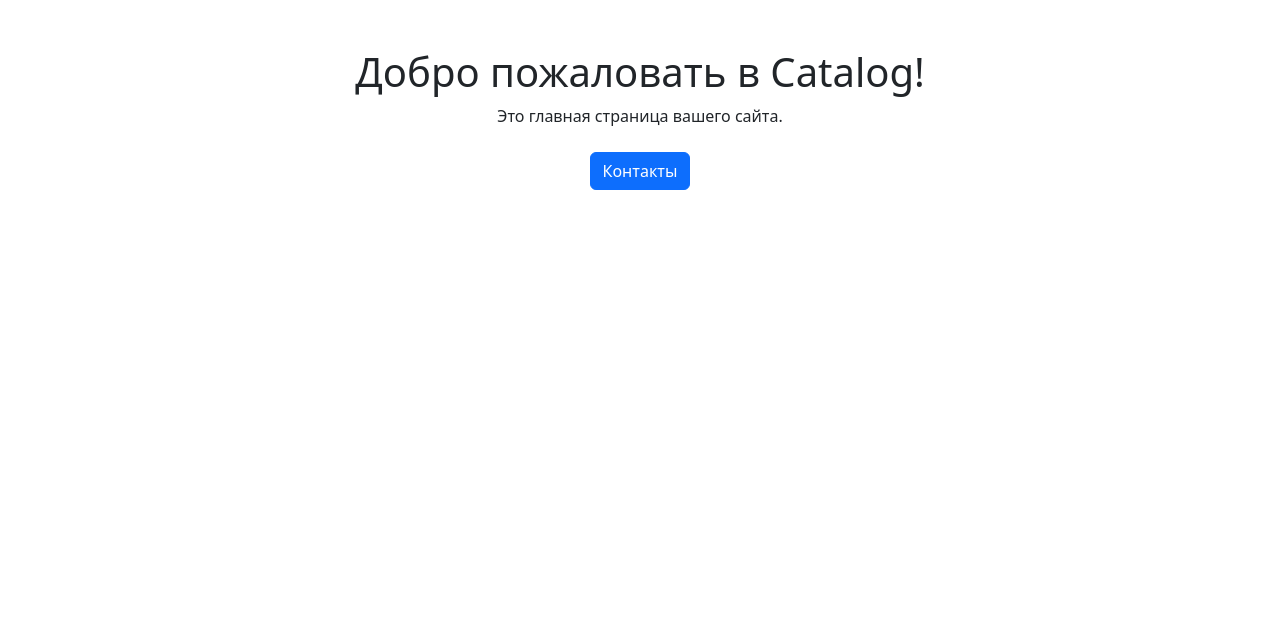
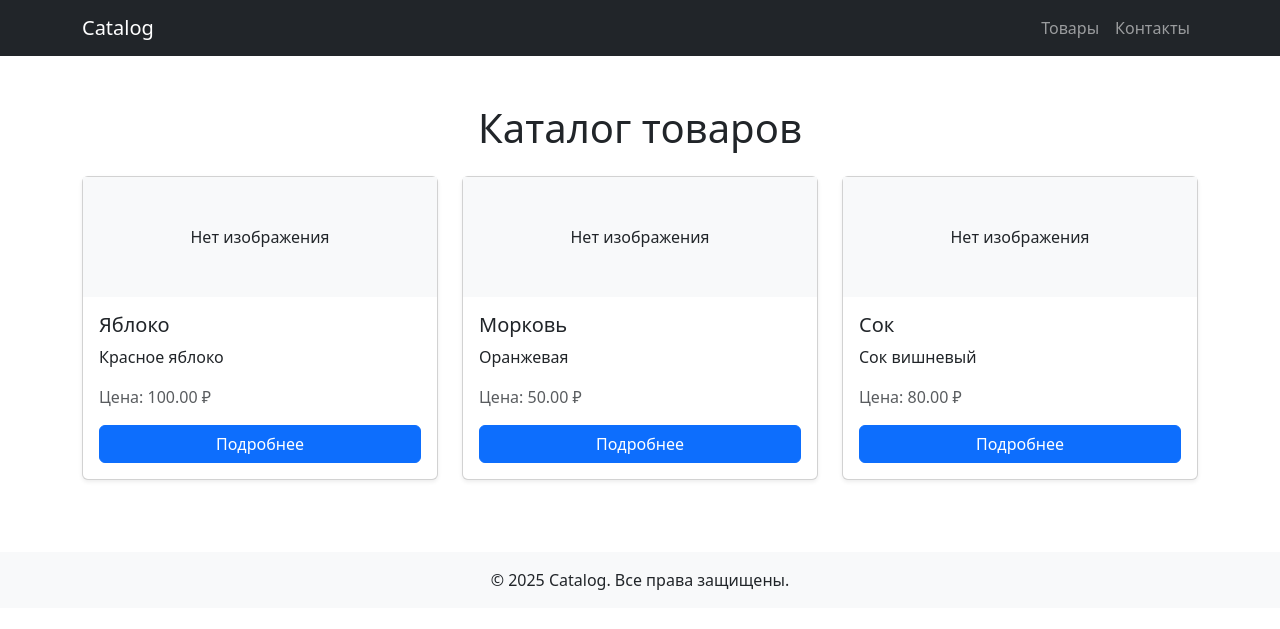
Before and after one commit to PavlikElektrik/Screencast, a Django app: page / in a window 1280 px wide. Shown: the top 629 px of the page. Run offline with Django 5.2, Linux system fonts and the light colour scheme; data comes from the database, SQL or seed files in the repository.

Commit message:
feat(hw3): add product detail page, base template, product list

```diff
--- a/catalog/urls.py
+++ b/catalog/urls.py
@@ -5,4 +5,5 @@ from . import views
 urlpatterns = [
     path('', views.home, name='home'),
     path('contacts/', views.contacts, name='contacts'),
+    path('product/<int:pk>/', views.product_detail, name='product_detail'),  # ← новая строка
 ]
--- a/catalog/views.py
+++ b/catalog/views.py
@@ -1,14 +1,27 @@
+from django.contrib import messages
+from django.shortcuts import redirect, render, get_object_or_404
+from .models import Product, ContactInfo
+from .forms import ProductForm
+from django.core.paginator import Paginator
 
-from django.shortcuts import render
-from django.contrib import messages
-from django.shortcuts import redirect
-from .models import Product,ContactInfo
 
 def home(request):
+    products = Product.objects.all()
+    paginator = Paginator(products, 6)
+    page_number = request.GET.get('page')
+    page_obj = paginator.get_page(page_number)
+
+
     latest_products = Product.objects.order_by('-created_at')[:5]
     for p in latest_products:
         print(f"Product: {p.name}, Created: {p.created_at}")
-    return render(request, 'home.html', {'latest_products': latest_products})
+
+    context = {
+        'page_obj': page_obj,
+
+    }
+    return render(request, 'home.html', context)
+
 
 def contacts(request):
     contact_info = ContactInfo.objects.first()
@@ -19,3 +32,19 @@ def contacts(request):
         messages.success(request, f'Спасибо, {name}! Ваше сообщение отправлено.')
         return redirect('contacts')
     return render(request, 'contacts.html', {'contact_info': contact_info})
+
+
+def product_detail(request, pk):
+    product = get_object_or_404(Product, pk=pk)
+    return render(request, 'product_detail.html', {'product': product})
+
+
+def add_product(request):
+    if request.method == 'POST':
+        form = ProductForm(request.POST, request.FILES)
+        if form.is_valid():
+            form.save()
+            return redirect('home')
+    else:
+        form = ProductForm()
+    return render(request, 'add_product.html', {'form': form})
--- /dev/null
+++ b/templates/base.html
@@ -0,0 +1,36 @@
+<!-- templates/base.html -->
+<!DOCTYPE html>
+<html lang="ru">
+<head>
+    <meta charset="UTF-8">
+    <meta name="viewport" content="width=device-width, initial-scale=1.0">
+    <title>{% block title %}Catalog{% endblock %}</title>
+    <link href="https://cdn.jsdelivr.net/npm/bootstrap@5.3.0/dist/css/bootstrap.min.css" rel="stylesheet">
+</head>
+<body>
+    <!-- Шапка -->
+    <nav class="navbar navbar-expand-lg navbar-dark bg-dark">
+        <div class="container">
+            <a class="navbar-brand" href="{% url 'home' %}">Catalog</a>
+            <div class="navbar-nav">
+                <a class="nav-link" href="{% url 'home' %}">Товары</a>
+                <a class="nav-link" href="{% url 'contacts' %}">Контакты</a>
+            </div>
+        </div>
+    </nav>
+
+    <!-- Основной контент -->
+    <main class="mb-5">
+        {% block content %}{% endblock %}
+    </main>
+
+    <!-- Подвал -->
+    <footer class="bg-light text-center py-3 mt-auto">
+        <div class="container">
+            <p class="mb-0">&copy; 2025 Catalog. Все права защищены.</p>
+        </div>
+    </footer>
+
+    <script src="https://cdn.jsdelivr.net/npm/bootstrap@5.3.0/dist/js/bootstrap.bundle.min.js"></script>
+</body>
+</html>
--- a/templates/home.html
+++ b/templates/home.html
@@ -1,22 +1,55 @@
-<!DOCTYPE html>
-<html lang="ru">
-<head>
-    <meta charset="UTF-8">
-    <meta name="viewport" content="width=device-width, initial-scale=1.0">
-    <title>Главная страница</title>
-    <!-- Bootstrap CSS -->
-    <link href="https://cdn.jsdelivr.net/npm/bootstrap@5.3.0/dist/css/bootstrap.min.css" rel="stylesheet">
-</head>
-<body>
-    <div class="container mt-5">
-        <h1 class="text-center">Добро пожаловать в Catalog!</h1>
-        <p class="text-center">Это главная страница вашего сайта.</p>
-        <div class="text-center mt-4">
-            <a href="{% url 'contacts' %}" class="btn btn-primary">Контакты</a>
+{% extends 'base.html' %}
+{% block title %}Главная{% endblock %}
+
+{% block content %}
+<div class="container mt-5">
+    <h1 class="text-center mb-4">Каталог товаров</h1>
+
+    <div class="row">
+        {% for product in page_obj %}  <!-- ← используем page_obj, а не products -->
+        <div class="col-md-4 mb-4">
+            <div class="card h-100 shadow-sm">
+                {% if product.image %}
+                    <img src="{{ product.image.url }}" class="card-img-top" alt="{{ product.name }}" style="height: 200px; object-fit: cover;">
+                {% else %}
+                    <div class="bg-light text-center py-5">Нет изображения</div>
+                {% endif %}
+                <div class="card-body d-flex flex-column">
+                    <h5 class="card-title">{{ product.name }}</h5>
+                    <p class="card-text flex-grow-1">
+                        {{ product.description|truncatechars:100 }}
+                    </p>
+                    <p class="text-muted">Цена: {{ product.price }} ₽</p>
+                    <a href="{% url 'product_detail' product.pk %}" class="btn btn-primary mt-auto">Подробнее</a>
+                </div>
+            </div>
         </div>
+        {% empty %}
+        <div class="col-12 text-center">
+            <p>Товары отсутствуют.</p>
+        </div>
+        {% endfor %}
     </div>
 
-    <!-- Bootstrap JS -->
-    <script src="https://cdn.jsdelivr.net/npm/bootstrap@5.3.0/dist/js/bootstrap.bundle.min.js"></script>
-</body>
-</html>
+    <!-- Пагинация -->
+    {% if page_obj.has_other_pages %}
+    <nav aria-label="Страницы">
+        <ul class="pagination justify-content-center">
+            {% if page_obj.has_previous %}
+                <li class="page-item"><a class="page-link" href="?page=1">Первая</a></li>
+                <li class="page-item"><a class="page-link" href="?page={{ page_obj.previous_page_number }}">Предыдущая</a></li>
+            {% endif %}
+
+            <li class="page-item disabled">
+                <span class="page-link">Стр. {{ page_obj.number }} из {{ page_obj.paginator.num_pages }}</span>
+            </li>
+
+            {% if page_obj.has_next %}
+                <li class="page-item"><a class="page-link" href="?page={{ page_obj.next_page_number }}">Следующая</a></li>
+                <li class="page-item"><a class="page-link" href="?page={{ page_obj.paginator.num_pages }}">Последняя</a></li>
+            {% endif %}
+        </ul>
+    </nav>
+    {% endif %}
+</div>
+{% endblock %}
```
Also changed, not shown: catalog/forms.py (added, +7 -0 lines), templates/product_detail.html (added, +47 -0 lines).
